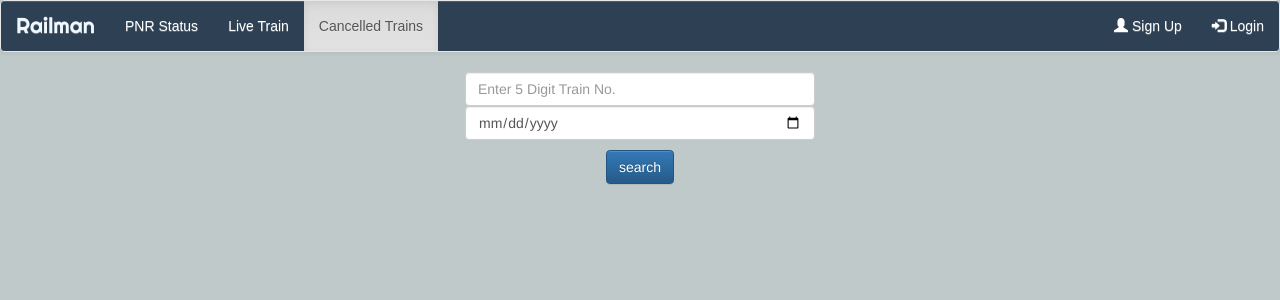
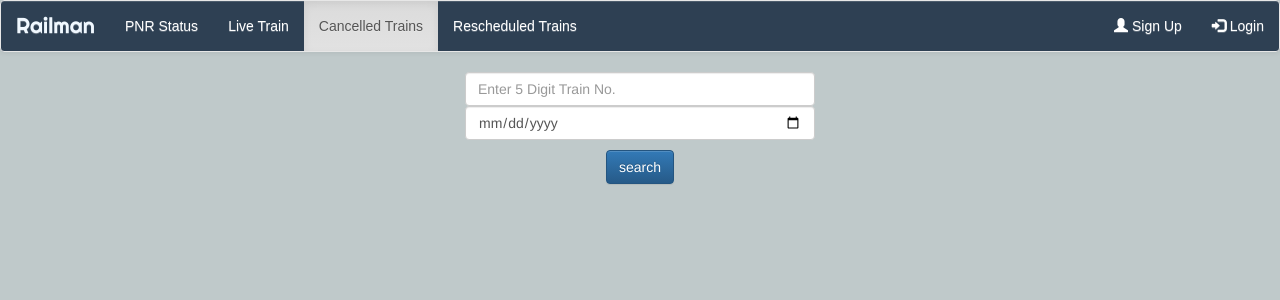
Before and after one commit to muzammilafsar/railmanweb, a Django app: page /cancelledtrains/ in a window 1280 px wide. Shown: the top 300 px of the page. Run offline with Django 3.2, Linux system fonts and the light colour scheme; some libraries are stand-ins or nearby versions; some web fonts are replaced.

Commit message:
added cancelled

```diff
--- a/templates/base.html
+++ b/templates/base.html
@@ -6,7 +6,7 @@
 <link href="https://fonts.googleapis.com/css?family=Fira+Sans+Extra+Condensed|Inconsolata|Righteous" rel="stylesheet">
 <link href="https://fonts.googleapis.com/css?family=Bahiana" rel="stylesheet">
 <link rel="stylesheet" href="https://maxcdn.bootstrapcdn.com/bootstrap/3.3.7/css/bootstrap.min.css" integrity="sha384-BVYiiSIFeK1dGmJRAkycuHAHRg32OmUcww7on3RYdg4Va+PmSTsz/K68vbdEjh4u" crossorigin="anonymous">
-
+<meta name="viewport" content="width=device-width, initial-scale=1.0">
 <!-- Optional theme -->
 <link rel="stylesheet" href="https://maxcdn.bootstrapcdn.com/bootstrap/3.3.7/css/bootstrap-theme.min.css" integrity="sha384-rHyoN1iRsVXV4nD0JutlnGaslCJuC7uwjduW9SVrLvRYooPp2bWYgmgJQIXwl/Sp" crossorigin="anonymous">
 
@@ -56,7 +56,7 @@
       <li class="active"><a href="{% url 'status' %}">PNR Status</a></li>
       <li><a href="{% url 'livetrain' %}">Live Train</a></li>
       <li><a href="{% url 'cancelled_trains' %}">Cancelled Trains</a></li>
-      <li active"><a href="{% url 'rescheduled_trains' %}">Cancelled Trains</a></li>
+      <li ><a href="{% url 'rescheduled_trains' %}">Rescheduled Trains</a></li>
 
     </ul>
       {% endblock %}
--- a/templates/queries/cancelledtrains.html
+++ b/templates/queries/cancelledtrains.html
@@ -5,7 +5,7 @@
       <li ><a href="{% url 'status' %}">PNR Status</a></li>
       <li><a href="{% url 'livetrain' %}">Live Train</a></li>
       <li class="active"><a href="{% url 'cancelled_trains' %}">Cancelled Trains</a></li>
-
+      <li ><a href="{% url 'rescheduled_trains' %}">Rescheduled Trains</a></li>
     </ul>
 {% endblock %}
 {% block body %}
--- a/templates/queries/livetrain.html
+++ b/templates/queries/livetrain.html
@@ -4,6 +4,7 @@
       <li ><a href="{% url 'status' %}">PNR Status</a></li>
       <li class="active"><a href="{% url 'livetrain' %}">Live Train</a></li>
       <li><a href="{% url 'cancelled_trains' %}">Cancelled Trains</a></li>
+      <li ><a href="{% url 'rescheduled_trains' %}">Rescheduled Trains</a></li>
 
     </ul>
 {% endblock %}
--- a/templates/queries/rescheduledtrains.html
+++ b/templates/queries/rescheduledtrains.html
@@ -5,7 +5,7 @@
       <li ><a href="{% url 'status' %}">PNR Status</a></li>
       <li><a href="{% url 'livetrain' %}">Live Train</a></li>
       <li ><a href="{% url 'cancelled_trains' %}">Cancelled Trains</a></li>
-      <li class="active"><a href="{% url 'rescheduled_trains' %}">Cancelled Trains</a></li>
+      <li class="active"><a href="{% url 'rescheduled_trains' %}">Rescheduled Trains</a></li>
 
     </ul>
 {% endblock %}
```
